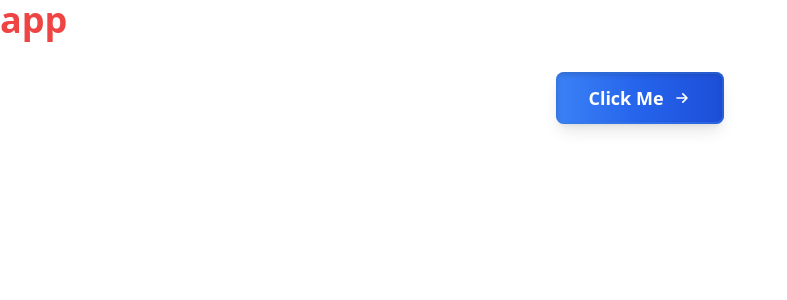
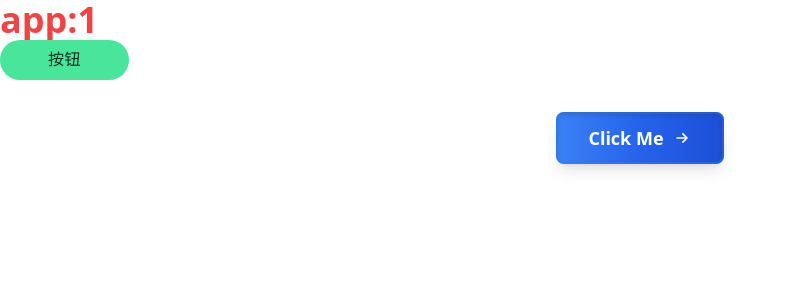
Before and after one commit to lfhwnqe/spa-temp, a React app: page / in a window 1280 px wide. Shown: the top 300 px of the page, without its empty margins (0-787 px from the left). Built offline with nearby package versions, Linux system fonts and the light colour scheme; the HTML template or start-up script is replaced by a standard one.

Commit message:
feature: 引入mui

```diff
--- a/package.json
+++ b/package.json
@@ -14,6 +14,9 @@
   "author": "",
   "license": "ISC",
   "dependencies": {
+    "@emotion/react": "^11.13.3",
+    "@emotion/styled": "^11.13.0",
+    "@mui/material": "^6.1.6",
     "react": "^18.3.1",
     "react-dom": "^18.3.1",
     "react-router-dom": "^6.28.0"
@@ -22,6 +25,7 @@
     "@swc/core": "^1.7.40",
     "@types/react": "^18.3.12",
     "@types/react-dom": "^18.3.1",
+    "@welldone-software/why-did-you-render": "^8.0.3",
     "css-loader": "^7.1.2",
     "html-webpack-plugin": "^5.6.3",
     "mini-css-extract-plugin": "^2.9.2",
--- /dev/null
+++ b/src/components/ui/button.tsx
@@ -0,0 +1,33 @@
+// components/CustomButton.tsx
+import Button from '@mui/material/Button';
+import { styled } from '@mui/material/styles';
+
+const CustomButton = styled(Button)({
+  padding: '12px 48px',
+  backgroundColor: '#48e59b',
+  borderRadius: '9999px',
+  color: 'rgba(0, 0, 0, 0.8)',
+  fontSize: '16px',
+  fontWeight: 500,
+  fontFamily: 'Roboto Mono',
+  lineHeight: 1,
+  textTransform: 'none',
+  '&:hover': {
+    backgroundColor: '#48e59b',
+  },
+});
+
+export interface CustomButtonProps {
+  children: React.ReactNode;
+  onClick?: () => void;
+}
+
+export const SearchButton: React.FC<CustomButtonProps> = ({ children, onClick }) => {
+  return (
+    <CustomButton disableElevation onClick={onClick}>
+      {children}
+    </CustomButton>
+  );
+};
+
+export default SearchButton;
--- a/src/pages/app.tsx
+++ b/src/pages/app.tsx
@@ -1,9 +1,22 @@
+import Button from "@/components/ui/button";
+import { useState } from "react";
+
 const App = () => {
+  const [state, setState] = useState({ num: 1 });
+  console.log("app rendered");
+
+  const handleClick = () => {
+    setState({ num: 1 });
+  };
   return (
     <>
-      <h1 className="text-red-500 text-4xl font-bold">app</h1>
+      <h1 className="text-red-500 text-4xl font-bold">app:{state.num}</h1>
+      <div>
+        <Button>按钮</Button>
+      </div>
       <div className="flex items-center justify-center p-8">
         <button
+          onClick={handleClick}
           className="relative overflow-hidden group px-8 py-3 rounded-lg
         bg-gradient-to-r from-blue-500 via-blue-600 to-blue-700
         hover:from-blue-600 hover:via-blue-700 hover:to-blue-800
```
Also changed, not shown: 1 other file (tests, documents, lock files or other folders).
